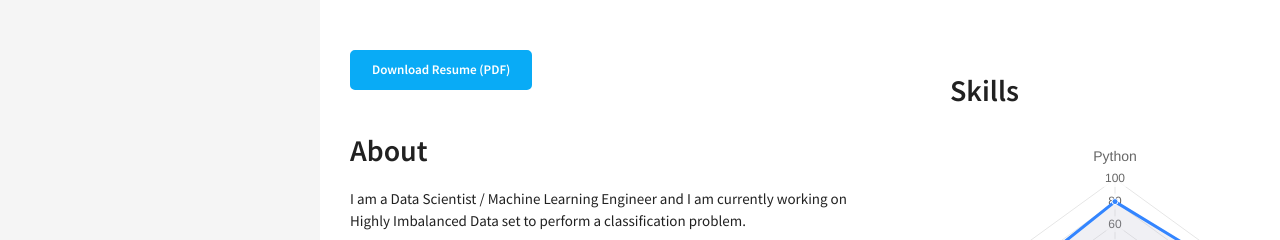
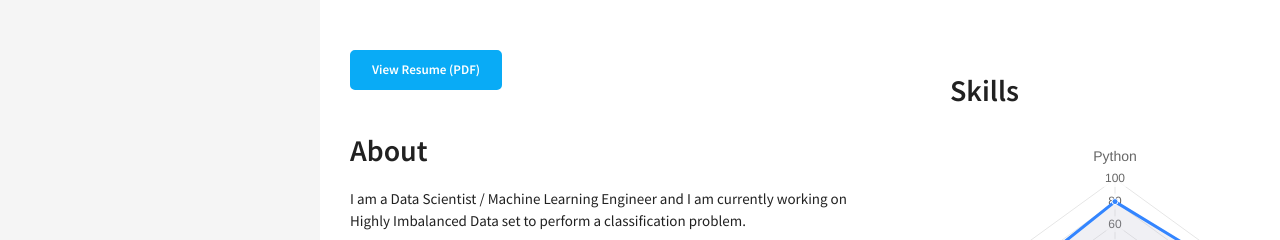
Before and after one commit to rehanguha/rehanguha.github.io, a Jekyll site: the page built from resume.html, in a window 1280 px wide. Shown: the top 240 px of the page. Built offline with Jekyll 4.4.1, drawn with Linux system fonts in a browser that asks for light colours; nearby versions of some CDN libraries.

Commit message:
new tab for CV for view

```diff
--- a/_includes/sections/about.html
+++ b/_includes/sections/about.html
@@ -1,4 +1,4 @@
-<div markdown="0"><a href="/download/Rehan_Guha_CV.pdf" class="btn btn-info" download>Download Resume (PDF)</a></div>
+<div markdown="0"><a href="/download/Rehan_Guha_CV.pdf" class="btn btn-info" target="_blank">View Resume (PDF)</a></div>
 
 <h1><span data-i18n="skills.my_skills">About</span></h1>
 
```
